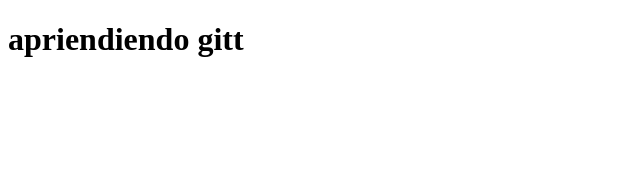
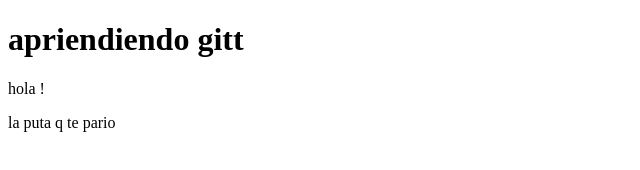
Before and after one commit to nicolas-fs/aprendiendo-GIT, a plain HTML site: page index.html in a window 1280 px wide. Shown: the whole page, without its empty margins (0-640 px from the left). Drawn offline with Linux system fonts and the light colour scheme.

Commit message:
agregue puteada

```diff
--- a/index.html
+++ b/index.html
@@ -7,5 +7,7 @@
 </head>
 <body>
     <h1>apriendiendo gitt</h1>
+    <p>hola !</p>
+    <p>la puta q te pario</p>
 </body>
 </html>
```
